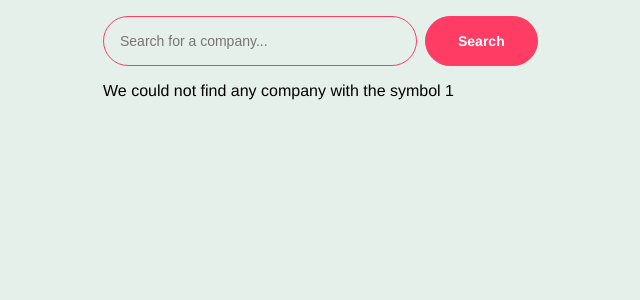
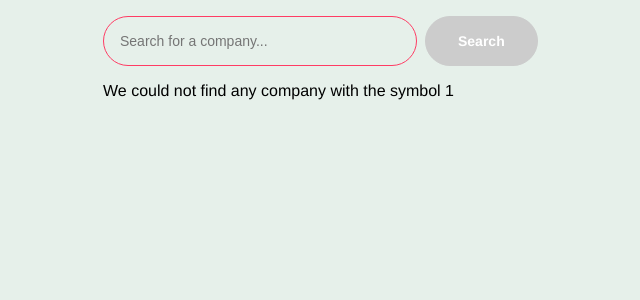
Before and after one commit to lucasajc/my-stocks, a React app: page /company/1 in a window 1280 px wide. Shown: the top 300 px of the page, without its empty margins (9-649 px from the left). Built offline with nearby package versions, Linux system fonts and the light colour scheme; no server answers.

Commit message:
[MS-03] Adds search verification

```diff
--- a/src/app/themes/main.theme.ts
+++ b/src/app/themes/main.theme.ts
@@ -1,6 +1,7 @@
 const colors = {
   primary: '#ff3c64',
   secondary: '#f4f2f2',
+  gray: '#cccccc',
 }
 
 export const main = {
@@ -62,6 +63,11 @@ export const main = {
         textColor: '#ffffff',
         borderColor: '#000000',
       },
+      disabled: {
+        backgroundColor: colors.gray,
+        textColor: '#ffffff',
+        borderColor: colors.gray,
+      },
     },
     secondary: {
       default: {
--- a/src/components/button/button.component.tsx
+++ b/src/components/button/button.component.tsx
@@ -9,6 +9,7 @@ interface IProps extends HTMLProps<HTMLButtonElement> {
 export const Button = ({
   variant,
   length,
+  disabled,
   onClick,
   children,
 }: PropsWithChildren<IProps>) => {
@@ -18,6 +19,7 @@ export const Button = ({
       variant={variant || 'primary'}
       length={length}
       onClick={onClick}
+      disabled={disabled}
     >
       {children}
     </ButtonStyled>
--- a/src/components/button/button.styled.ts
+++ b/src/components/button/button.styled.ts
@@ -27,4 +27,11 @@ export const Button = styled.button<ButtonProps>`
     border: 1px solid
       ${(props) => props.theme.button[props.variant].hover.borderColor};
   }
+  &:disabled {
+    cursor: not-allowed;
+    background-color: ${(props) =>
+      props.theme.button[props.variant].disabled.backgroundColor};
+    border-color: ${(props) =>
+      props.theme.button[props.variant].disabled.borderColor};
+  }
 `
--- a/src/components/search-box/search-box.component.tsx
+++ b/src/components/search-box/search-box.component.tsx
@@ -8,14 +8,18 @@ interface IProps {
 
 export const SearchBox = ({ placeholder, onSearch }: IProps) => {
   const [searchText, setSearchText] = useState<string>('')
+  const onSubmit = () => {
+    if (!searchText) return
+    onSearch(searchText)
+  }
 
   return (
-    <Container onSubmit={() => onSearch(searchText)}>
+    <Container onSubmit={onSubmit}>
       <Input
         placeholder={placeholder}
         onChange={(event) => setSearchText(event.target.value)}
       />
-      <Button variant="primary" onClick={() => onSearch(searchText)}>
+      <Button variant="primary" onClick={onSubmit} disabled={!searchText}>
         Search
       </Button>
     </Container>
```
Also changed, not shown: 1 other file (tests, documents, lock files or other folders).
